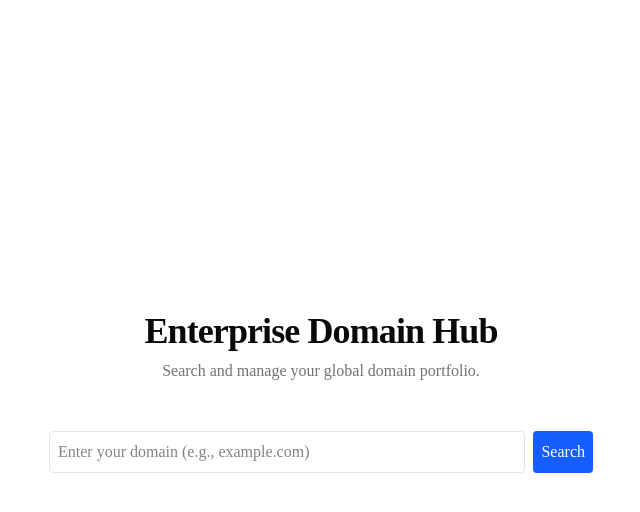
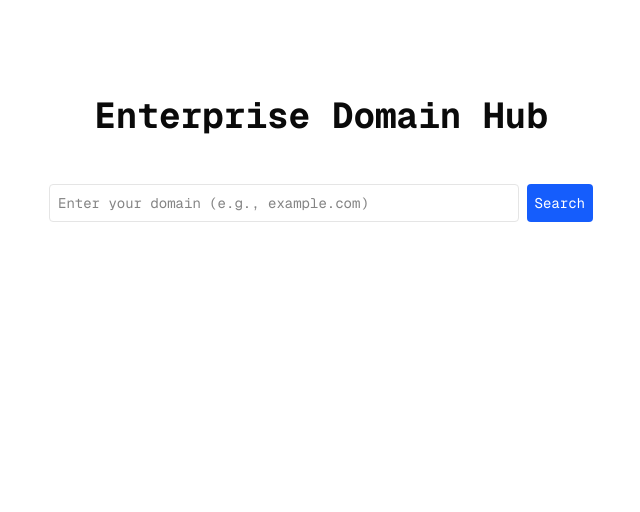
Before and after one commit to ajaysidal/build-with-ai-webstore-new, a Next.js app: page / in a window 1280 px wide. Shown: the top 512 px of the page, without its empty margins (319-959 px from the left). Built offline with nearby package versions, Linux system fonts and the light colour scheme.

Commit message:
feat: render DomainSearch component in homepage

```diff
--- a/app/page.tsx
+++ b/app/page.tsx
@@ -1,13 +1,12 @@
-import { DomainSearch } from '@/components/domain-search';
+import { DomainSearch } from '@/components/domain-search'
 
 export default function Home() {
   return (
-    <main className="min-h-screen flex flex-col items-center justify-center p-8 bg-background">
-      <div className="text-center mb-8">
-        <h1 className="text-4xl font-bold tracking-tight mb-2">Enterprise Domain Hub</h1>
-        <p className="text-muted-foreground">Search and manage your global domain portfolio.</p>
+    <main className="flex min-h-screen flex-col items-center justify-between p-24">
+      <div className="z-10 max-w-5xl w-full items-center justify-between font-mono text-sm">
+        <h1 className="text-4xl font-bold text-center mb-8">Enterprise Domain Hub</h1>
+        <DomainSearch />
       </div>
-      <DomainSearch />
     </main>
-  );
+  )
 }
```
